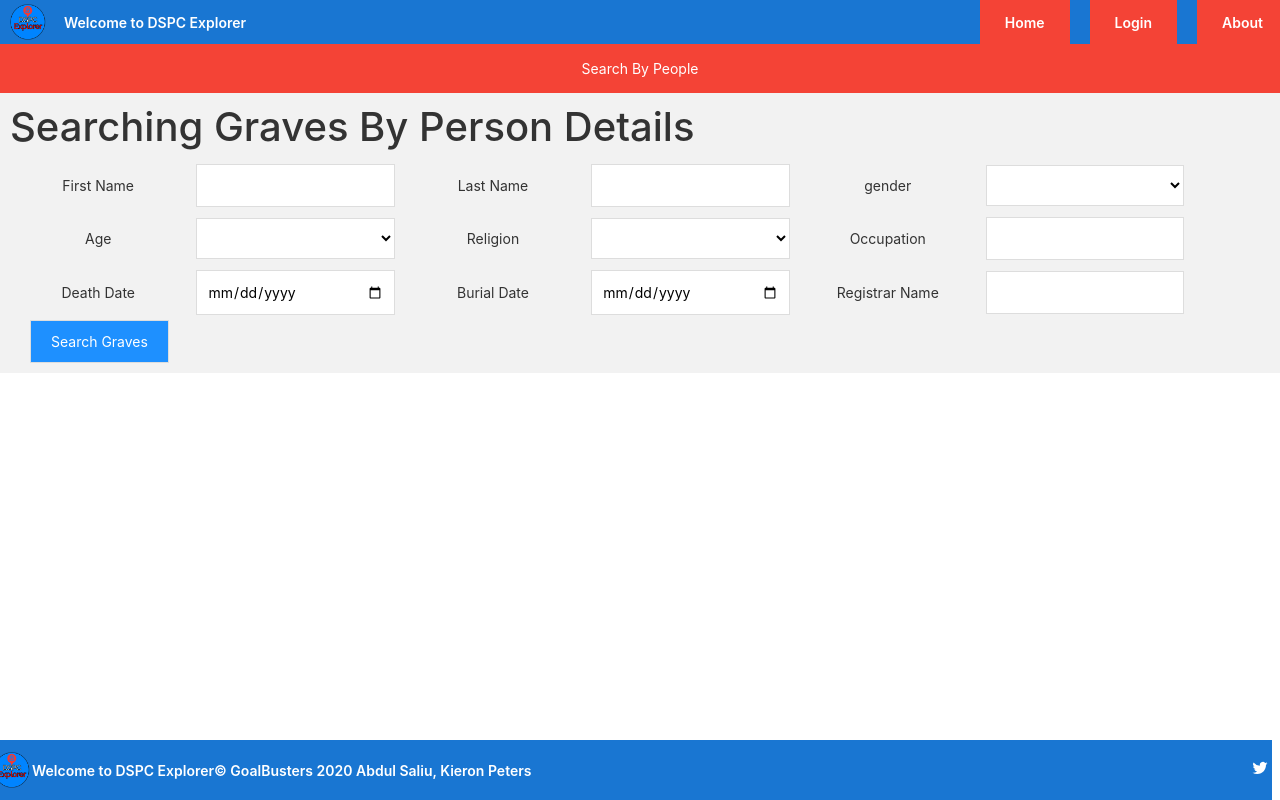
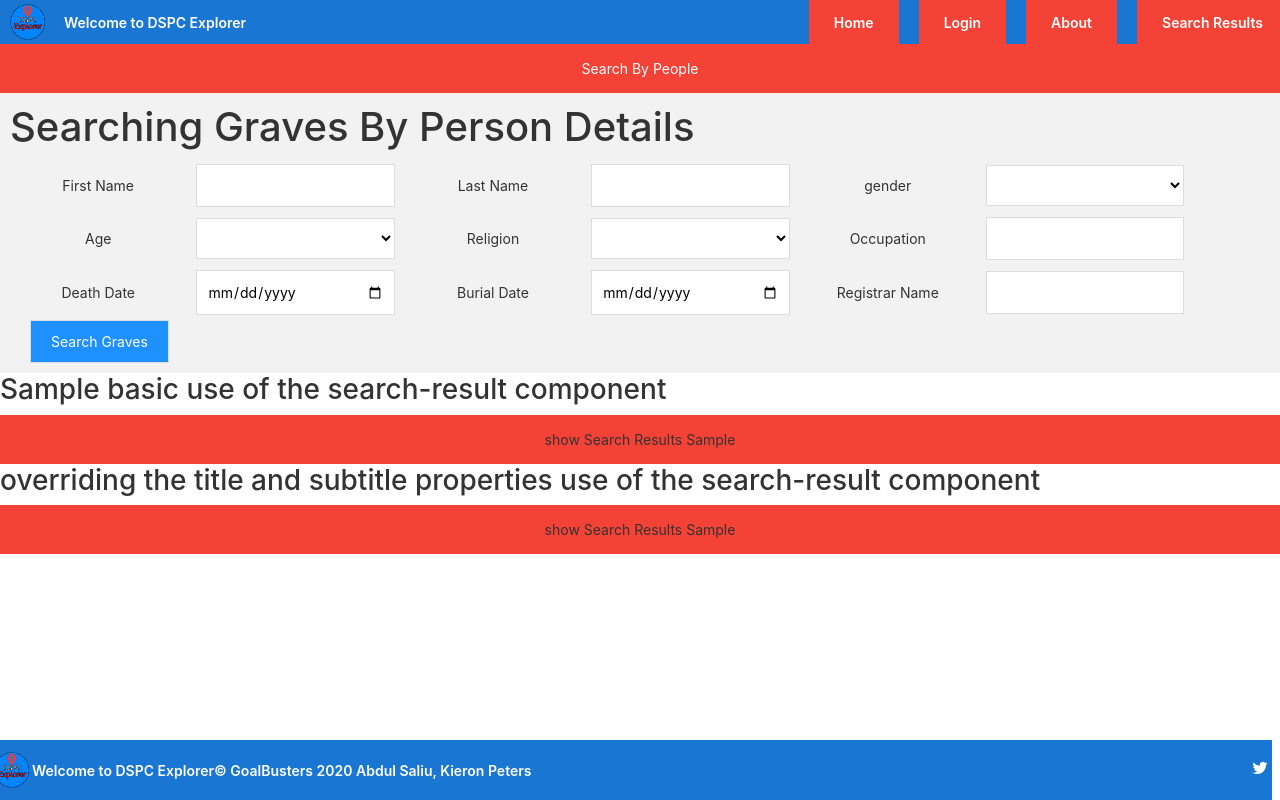
Before and after one commit to abdulfs2018/DSPC-Admin, an Angular app in the folder KAIS.Interactive.DSPC_EXPLORER.UI/dspc-explorer-ui/: page /home in a window 1280 px wide. Built offline with nearby package versions, Linux system fonts and the light colour scheme.

Commit message:
added new component with basic styling to show off data transmission

```diff
--- a/KAIS.Interactive.DSPC_EXPLORER.UI/dspc-explorer-ui/package.json
+++ b/KAIS.Interactive.DSPC_EXPLORER.UI/dspc-explorer-ui/package.json
@@ -3,7 +3,8 @@
   "version": "0.0.0",
   "scripts": {
     "ng": "ng",
-    "start": "ng serve",
+    "start": "ng serve -o",
+    "dev": "ng serve -o",
     "build": "ng build",
     "test": "ng test",
     "lint": "ng lint",
--- a/KAIS.Interactive.DSPC_EXPLORER.UI/dspc-explorer-ui/src/app/app-routing.module.ts
+++ b/KAIS.Interactive.DSPC_EXPLORER.UI/dspc-explorer-ui/src/app/app-routing.module.ts
@@ -3,6 +3,7 @@ import { Routes, RouterModule } from '@angular/router';
 import { HomeComponent} from './core\\screens/home/home.component';
 import { AboutUsComponent} from './core\\screens/about-us/about-us.component';
 import { UserLoginComponent} from './core\\screens/user-login/user-login.component';
+import { SearchResultComponent } from './core/screens/search-result/search-result.component';
 
 
 const routes: Routes = [
@@ -10,6 +11,7 @@ const routes: Routes = [
   { path: 'home', component: HomeComponent },
   { path: 'about', component: AboutUsComponent },
   { path: 'login', component: UserLoginComponent },
+  { path: 'searchResults', component: SearchResultComponent }
 ];
 
 @NgModule({
--- a/KAIS.Interactive.DSPC_EXPLORER.UI/dspc-explorer-ui/src/app/app.component.html
+++ b/KAIS.Interactive.DSPC_EXPLORER.UI/dspc-explorer-ui/src/app/app.component.html
@@ -12,6 +12,7 @@
     <a href="#" routerLink="home" class="nav-link" routerLinkActive="active">Home</a>
     <a href="#" routerLink="login" class="nav-link" routerLinkActive="active">Login</a>
     <a href="#" routerLink="about" class="nav-link" routerLinkActive="active">About</a>
+    <a href="#" routerLink="searchResults" class="nav-link" routerLinkActive="active">Search Results</a>
 </div>
 
 <div class="content" role="main">
--- a/KAIS.Interactive.DSPC_EXPLORER.UI/dspc-explorer-ui/src/app/app.module.ts
+++ b/KAIS.Interactive.DSPC_EXPLORER.UI/dspc-explorer-ui/src/app/app.module.ts
@@ -7,13 +7,15 @@ import { HomeComponent } from './core/screens/home/home.component';
 import { AboutUsComponent } from './core/screens/about-us/about-us.component';
 import { UserLoginComponent } from './core/screens/user-login/user-login.component';
 import { FormsModule } from '@angular/forms';
+import { SearchResultComponent } from './core/screens/search-result/search-result.component';
 
 @NgModule({
   declarations: [
     AppComponent,
     HomeComponent,
     AboutUsComponent,
-    UserLoginComponent
+    UserLoginComponent,
+    SearchResultComponent
   ],
   imports: [
     BrowserModule,
--- a/KAIS.Interactive.DSPC_EXPLORER.UI/dspc-explorer-ui/src/app/core/screens/home/home.component.html
+++ b/KAIS.Interactive.DSPC_EXPLORER.UI/dspc-explorer-ui/src/app/core/screens/home/home.component.html
@@ -70,3 +70,8 @@
     <button type="submit" id="grave-submit" class="submit-button">Search Graves</button>
 </form>
 </div>
+
+<h3>Sample basic use of the search-result component</h3>
+<app-search-result></app-search-result>
+<h3>overriding the title and subtitle properties use of the search-result component</h3>
+<app-search-result title="test title override" subtitle="test subtitle override"></app-search-result>
--- a/KAIS.Interactive.DSPC_EXPLORER.UI/dspc-explorer-ui/src/app/core/screens/home/home.component.ts
+++ b/KAIS.Interactive.DSPC_EXPLORER.UI/dspc-explorer-ui/src/app/core/screens/home/home.component.ts
@@ -1,4 +1,5 @@
 import { Component, OnInit } from '@angular/core';
+import { SearchResultComponent } from '../search-result/search-result.component';
 
 @Component({
   selector: 'app-home',
--- /dev/null
+++ b/KAIS.Interactive.DSPC_EXPLORER.UI/dspc-explorer-ui/src/app/core/screens/search-result/search-result.component.html
@@ -0,0 +1,20 @@
+<a (click) = "toggleDisplay()" *ngIf = "!display" class="nav-link" routerLinkActive="false" style="width:100%;height:100%;margin:auto;cursor:pointer;">show Search Results Sample</a>
+<a (click) = "toggleDisplay()" *ngIf = "display" class="nav-link" routerLinkActive="fa" style="width:100%;height:100%;margin:auto;cursor:pointer;">hide Search Results Sample</a>
+<div *ngIf = "display">
+    <h1>{{title}}</h1>
+    <h2>{{subtitle}}</h2>
+
+    <ul class="list-group">
+        <li *ngFor="let result of results" class="list-group-item" style="margin:30px;background-color: lightblue;">
+            <ul class="list-group">
+                <li class="list-group-item">Grave Name: {{result[0]}}</li>
+                <li class="list-group-item">Grave Owner Name: {{result[1]}}</li>
+                <li class="list-group-item">People in Grave: {{result[2]}}</li>
+                <li class="list-group-item">Grave Size: {{result[3]}}</li>
+                <li class="list-group-item" style="padding:0px;margin:auto;"><a href="#" routerLink="home" class="nav-link" routerLinkActive="active" style="width:100%;height:100%;margin:auto;">View Selected Grave Details</a></li>
+              </ul>
+        </li>
+    </ul>
+
+
+</div>
--- /dev/null
+++ b/KAIS.Interactive.DSPC_EXPLORER.UI/dspc-explorer-ui/src/app/core/screens/search-result/search-result.component.ts
@@ -0,0 +1,28 @@
+import { Component, OnInit, Input } from '@angular/core';
+
+@Component({
+  selector: 'app-search-result',
+  templateUrl: './search-result.component.html',
+  styleUrls: ['./search-result.component.scss']
+})
+export class SearchResultComponent implements OnInit {
+
+  @Input('title') title: string;
+  @Input('subtitle') subtitle: string;
+  @Input('results') results: Array<Array<string>>;
+
+  display: boolean = false;
+  public toggleDisplay() {
+    this.display = !this.display;
+  }
+
+  constructor() {
+    this.title = "Search Results";
+    this.subtitle = "Click a Grave for More Details";
+    this.results = [["Grave 1", "Killian Logan", "6", "D"],["Grave 2", "Jerry Coleman", "3", "S"],["Grave 3","Dermot", "9", "T"],["Grave 4","Frank Drebin","12","Q"]];
+  }
+
+  ngOnInit() {
+  }
+
+}
```
Also changed, not shown: KAIS.Interactive.DSPC_EXPLORER.UI/dspc-explorer-ui/src/app/core/screens/search-result/search-result.component.scss (added), 1 other file (tests, documents, lock files or other folders).
